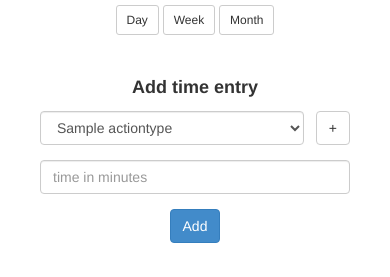
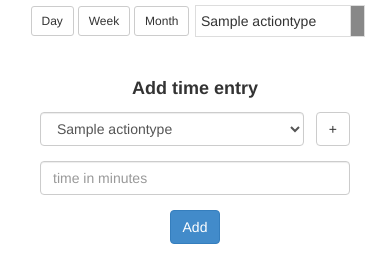
Before and after one commit to IIKovalenko/time_machine, a Django app: page /profile/ in a window 390 px wide; the page is wider, and only the part inside the window is pictured. Shown: the part 511-788 px from the top of that part. Run offline with Django 3.2, Linux system fonts and the light colour scheme; a user stored in the database is signed in; tables that the repository leaves empty hold one stand-in row (values such as "Sample post"); data that the repository does not hold is empty; some libraries are stand-ins or nearby versions.

Commit message:
simple legend

```diff
--- a/layout/static/styles.css
+++ b/layout/static/styles.css
@@ -43,3 +43,8 @@
 .hidden {
     display: none;
 }
+
+.legend {
+    width: 50%;
+    float: right;
+}
--- a/times/templates/times/user_detail.html
+++ b/times/templates/times/user_detail.html
@@ -6,10 +6,20 @@
 
 {% block content %}
     <div>
-        <div class="col-md-offset-4">
+        <div class="col-md-offset-4 col-md-4">
             <canvas class="js-activity-chart" width="440" height="440"></canvas>
         </div>
-        <div class="profile__buttons">
+        <div class="col-md-4">
+            <table class="table table-condensed table-bordered legend">
+                {% for action_info in actions %}
+                    <tr>
+                        <td>{{ action_info.1 }}</td>
+                        <td style="background-color: {{ action_info.2 }}"></td>
+                    </tr>
+                {% endfor %}
+            </table>
+        </div>
+        <div class="col-md-12 profile__buttons">
             <a class="btn btn-sm btn-default js-get-statistics" data-days="1" href="#" role="button">Day</a>
             <a class="btn btn-sm btn-default js-get-statistics" data-days="7" href="#" role="button">Week</a>
             <a class="btn btn-sm btn-default js-get-statistics" data-days="30" href="#" role="button">Month</a>
--- a/times/views.py
+++ b/times/views.py
@@ -37,7 +37,7 @@ class UserDetailView(LoginRequiredMixin, TemplateView):
 
     def get_context_data(self, **kwargs):
         context = super(UserDetailView, self).get_context_data(**kwargs)
-        context['actions'] = [(a.pk, a.name) for a in ActionType.objects.all()]
+        context['actions'] = [(a.pk, a.name, a.color) for a in ActionType.objects.all()]
         return context
 
 
```
